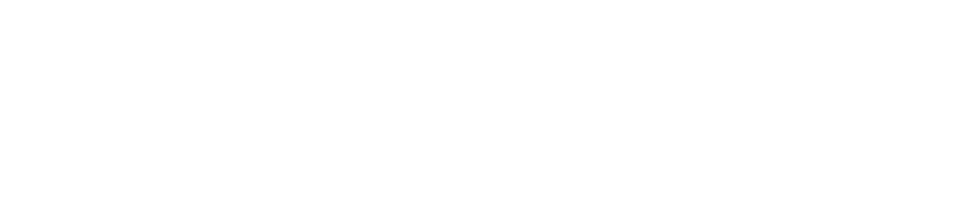
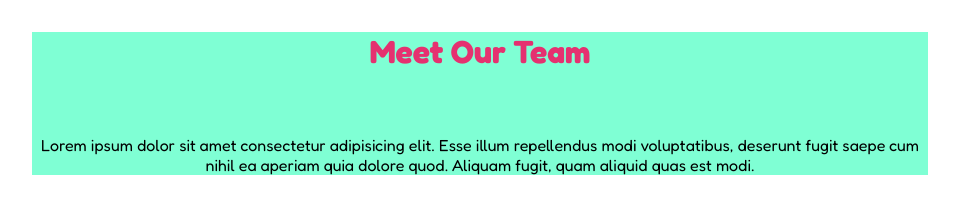
Before and after one commit to scurenza/html-css-float-cards, a plain HTML site: page index.html in a window 1280 px wide. Shown: the whole page, without its empty margins (160-1119 px from the left). Drawn offline with Linux system fonts and the light colour scheme.

Commit message:
creazione titolo e paragrafo

```diff
--- a/css/style.css
+++ b/css/style.css
@@ -8,4 +8,23 @@
 /* COMMON */
 html{
     font-family: 'Fredoka', sans-serif;
+    font-size: 100%;
 }
+
+h1{
+    color: #e53170;
+    margin-top: 1em;
+    margin-bottom: 2em;
+}
+
+p{
+    margin-bottom: 2em;
+}
+
+/* MAIN */
+.main-container{
+    width: 70%;
+    margin: 0 auto;
+    background-color: aquamarine;
+    text-align: center;
+}
--- a/index.html
+++ b/index.html
@@ -4,7 +4,7 @@
     <meta charset="UTF-8">
     <meta http-equiv="X-UA-Compatible" content="IE=edge">
     <meta name="viewport" content="width=device-width, initial-scale=1.0">
-    <title>Document</title>
+    <title>Mini Layout</title>
 
     <!-- Font -->
     <link rel="preconnect" href="https://fonts.googleapis.com">
@@ -15,6 +15,19 @@
     <link rel="stylesheet" href="css/style.css">
 </head>
 <body>
+    <!-- Contenitore principale -->
+    <div class="main-container">
 
+        <!-- MAIN -->
+        <main>
+
+            <!-- titolo principale -->
+            <h1>Meet Our Team</h1>
+
+            <!-- paragrafo -->
+            <p>Lorem ipsum dolor sit amet consectetur adipisicing elit. Esse illum repellendus modi voluptatibus, deserunt fugit saepe cum nihil ea aperiam quia dolore quod. Aliquam fugit, quam aliquid quas est modi.</p>
+        </main>
+        <!-- /MAIN -->
+    </div>
 </body>
 </html>
```
